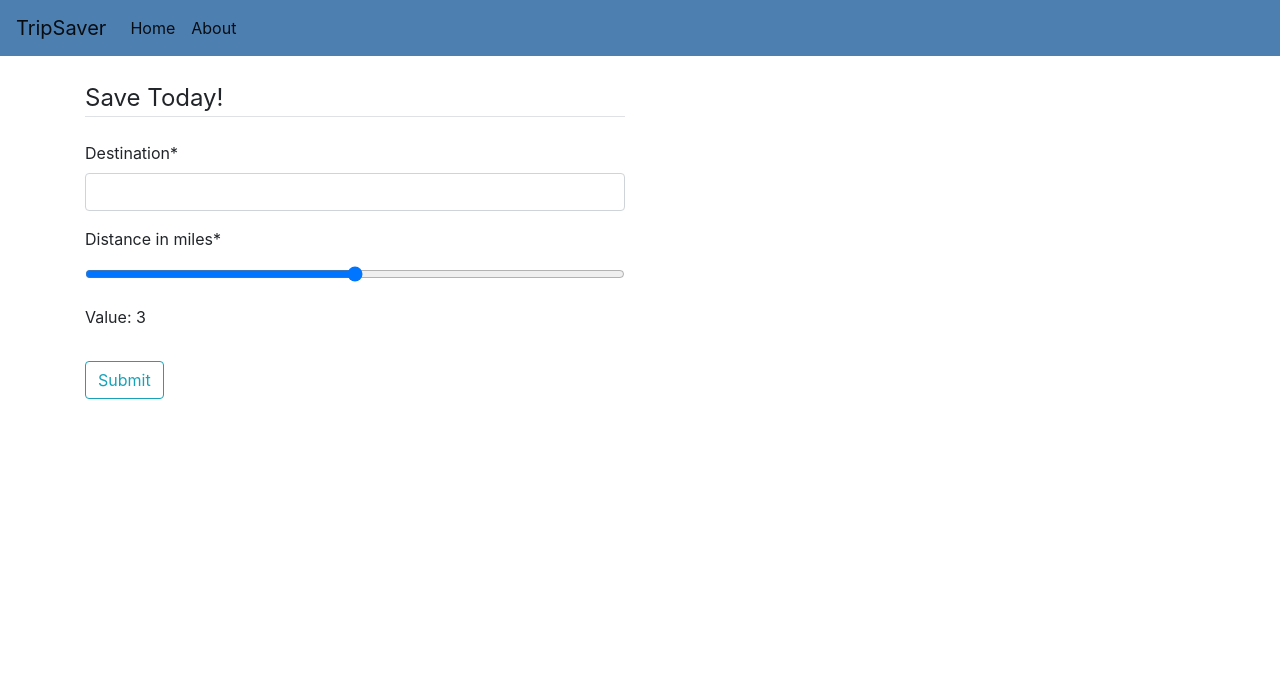
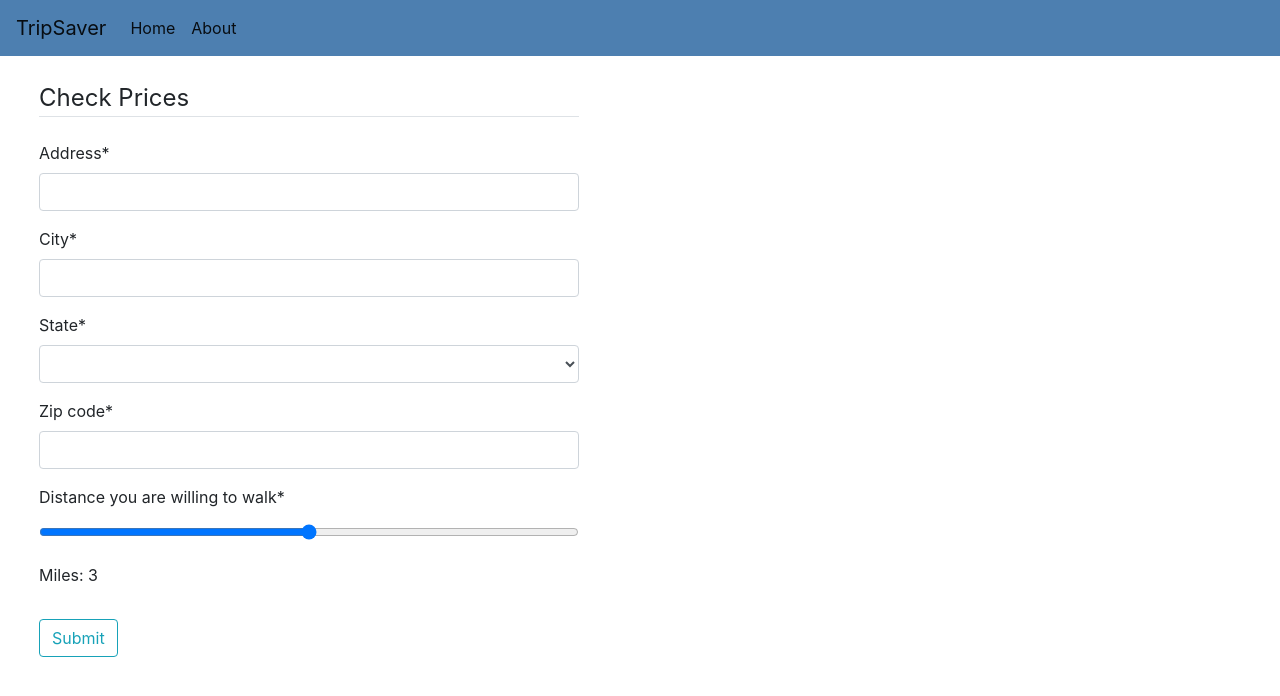
Before and after one commit to BrandonMohammed/TripSaver, a Django app: page / in a window 1280 px wide. Shown: the top 696 px of the page. Run offline with Django 4.2, Linux system fonts and the light colour scheme; lists and menus that the app fills with data are empty; some libraries are stand-ins or nearby versions.

Commit message:
Updated InputForm

```diff
--- a/UberPriceCheck/forms.py
+++ b/UberPriceCheck/forms.py
@@ -1,6 +1,9 @@
 from django import forms
-from django.core.validators import MaxValueValidator, MinValueValidator
+from localflavor.us.us_states import US_STATES
 
 class InputForm(forms.Form):
-    destination = forms.CharField()
-    distance_in_miles = forms.IntegerField(widget=forms.NumberInput(attrs={'type':'range', 'step': '1', 'min': '1', 'max': '5', 'id':'myDistance'}))
+    address = forms.CharField(max_length=128)
+    city = forms.CharField(max_length=64)
+    state = forms.CharField(widget=forms.Select(choices=US_STATES))
+    zip_code = forms.CharField(max_length=5)
+    distance = forms.IntegerField(label='Distance you are willing to walk', widget=forms.NumberInput(attrs={'type':'range', 'step': '1', 'min': '1', 'max': '5', 'id':'myDistance'}))
--- a/UberPriceCheck/templates/UberPriceCheck/base.html
+++ b/UberPriceCheck/templates/UberPriceCheck/base.html
@@ -30,7 +30,7 @@
         </nav>
     </header>
 
-    <main role="main" class="container mt-4">
+    <main role="main" class="container mt-4 ml-4 mr-4">
         <div class="row">
             <div class="col-md-6">
                 {% block content %}
--- a/UberPriceCheck/templates/UberPriceCheck/homepage.html
+++ b/UberPriceCheck/templates/UberPriceCheck/homepage.html
@@ -5,9 +5,9 @@
     <form method="POST">
         {% csrf_token %}
         <fieldset class="form-group">
-            <legend class="border-bottom mb-4">Save Today!</legend>
+            <legend class="border-bottom mb-4">Check Prices</legend>
             {{ form | crispy }}
-            <p>Value: <span id="demo"></span></p>
+            <p>Miles: <span id="demo"></span></p>
         </fieldset>
         <div class="form-group">
             <button class="btn btn-outline-info" type="submit">Submit</button>
--- a/UberPriceCheck/views.py
+++ b/UberPriceCheck/views.py
@@ -1,6 +1,7 @@
 from django.shortcuts import render, redirect
 from django.http import HttpResponse
 from .forms import InputForm
+from localflavor.us.us_states import US_STATES
 
 def home(request):
     if request.method == 'POST':
--- a/requirements.txt
+++ b/requirements.txt
@@ -2,4 +2,6 @@ asgiref==3.5.0
 backports.zoneinfo==0.2.1
 Django==4.0.4
 django-crispy-forms==1.14.0
+django-localflavor==3.1
+python-stdnum==1.17
 sqlparse==0.4.2
```
